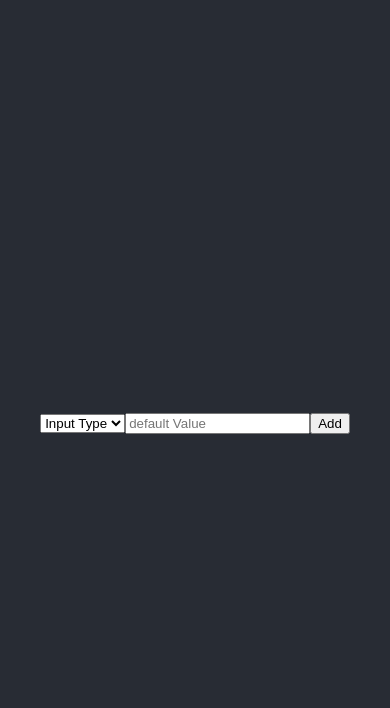
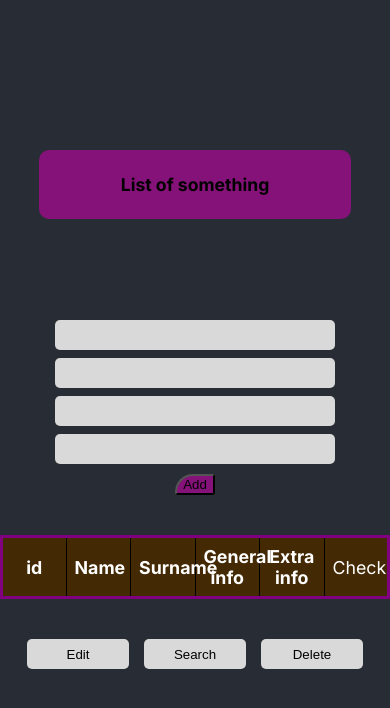
Before and after one commit to DmitriiKob/WebDev, a React (Create React App) app in the folder reactles/: page / in a window 390 px wide. Shown: the top 708 px of the page. Built offline with nearby package versions, Linux system fonts and the light colour scheme.

Commit message:
table_secondLessom

```diff
--- a/reactles/src/App.js
+++ b/reactles/src/App.js
@@ -17,6 +17,7 @@ import Pointer from './Pointer';
 import FormFocus from './FormFocus';
 import TimeClick from './TImeClick';
 import FormGenerator from './FormGenerator';
+import Table from './Table';
 function App() {
   const [text, setText] = useState('Lorem ipsum, dolor sit amet consectetur adipisicing elit. Porro est fugit corporis laborum eos quos! Vel, voluptas error laborum iure aliquam quae, ratione, alias optio accusantium eum sint corporis porro?')
   console.log(1)
@@ -40,7 +41,8 @@ function App() {
       {/* <InputWord /> */}
       {/* <FormFocus/> */}
       {/* <TimeClick /> */}
-      <FormGenerator/>
+      {/* <FormGenerator/> */}
+      <Table />
       </header>
     {console.log(2)}
     </div>
--- a/reactles/src/FormGenerator.jsx
+++ b/reactles/src/FormGenerator.jsx
@@ -12,20 +12,42 @@ const FormGenerator = () => {
     return(
         <div>
         <div>
-            <select onChange={(event)=>setActiveType(event.target.value)}>
+            <select value={activeType} onChange={(event)=>setActiveType(event.target.value)}>
                 <option value="">Input Type</option>
                 <option value="text">Text</option>
                 <option value="number">Number</option>
                 <option value="Email">Email</option>
                 <option value="password">password</option>
+                <option value="checkbox">1</option>
             </select>
-            <input type="text" placeholder="default Value" onChange={(event)=>setDefaultValue(event.target.value)}/>
+            <input type="text" placeholder="default Value"
+            onChange={(event)=>setDefaultValue(event.target.value)}
+            value={defaultValue}/>
             <button onClick={add}>Add</button>
         </div>
         <div>
-            {activeType}
-            {defaultValue}
-        </div>
+                {inputList.map((input, index) => (
+                    <div key={index} >
+                        <input  type={input.type} defaultValue={input.value}/>
+                        <select  onChange={(event)=>setInputList((prev)=>{
+                            return prev.map((item, key)=>{
+                                if(index === key){
+                                    return {...item, type: event.target.value}
+                                }
+                            })
+                        })} ><option value="">Input Type</option>
+                            <option value="text">Text</option>
+                            <option value="number">Number</option>
+                            <option value="Email">Email</option>
+                            <option value="password">password</option>
+                            <option value="checkbox">Check</option>
+                        </select>
+                        <button onClick={()=>setInputList((prev)=>{
+                            return prev.filter((_, key)=>key !== index)
+                        })}>Delete</button>
+                    </div>
+                ))}
+            </div>
         </div>
     )
 }
--- /dev/null
+++ b/reactles/src/Table.jsx
@@ -0,0 +1,100 @@
+import "./Table.scss";
+import { useState } from "react";
+
+const validate = (values) => {
+    const errors = {}
+    if(values.name && values.name[0].toUpperCase() !== values.name[0]){
+        errors.name = 'First letter in the name field must be capital'
+    }
+    if(!values.name){
+        errors.name = 'Name required'
+    }
+    if(!values.surname){
+        errors.surname = 'Surname required'
+    }
+    if(!values.gi){
+        errors.gi = 'General Info required'
+    }
+    if(!values.ei){
+        errors.ei = 'Extra Info required'
+    }
+    return errors
+}
+
+const Table = () => {
+  const [tableList, setTableList] = useState([]);
+  const [errors, setErrors] = useState({});
+  const [formData, setFormData] = useState({
+    name: "",
+    surname: "",
+    gi: "",
+    ei: "",
+  });
+  const submit = (event) => {
+    event.preventDefault()
+    const e = validate(formData)
+    console.log(e)
+    if(JSON.stringify(e) !== "{}"){
+        setErrors(e)
+        return
+    }
+    setTableList((prev) => [...prev, {...formData, id:prev.length + 1}])
+    setFormData({
+        name: "",
+        surname: "",
+        gi: "",
+        ei: "",
+  })
+}
+  return (
+    <div>
+      <div className="list">List of something</div>
+      <div className="form_container">
+        <form id="input_form" onSubmit={submit}>
+            {errors.name}
+        <input className="input_btns" value={formData.name} onChange={(event)=>setFormData((prev)=>({...prev, name:event.target.value}))}/>
+            {errors.surname}
+          <input className="input_btns" value={formData.surname} onChange={(event)=>setFormData((prev)=>({...prev, surname:event.target.value}))}/>
+            {errors.gi}
+          <input className="input_btns" value={formData.gi} onChange={(event)=>setFormData((prev)=>({...prev, gi:event.target.value}))}/>
+            {errors.ei}
+          <input className="input_btns" value={formData.ei} onChange={(event)=>setFormData((prev)=>({...prev, ei:event.target.value}))}/>
+          <input className="add" type="submit" value="Add" />
+        </form>
+      </div>
+      <table>
+        <thead>
+          <tr className="raws">
+            <th>id</th>
+            <th>Name</th>
+            <th>Surname</th>
+            <th>General info</th>
+            <th>Extra info</th>
+            <td>Check</td>
+          </tr>
+        </thead>
+        <tbody>
+          {tableList.map((item) => (
+            <tr className="raws" key={item.id}>
+              <td>{item.id}</td>
+              <td>{item.name}</td>
+              <td>{item.surname}</td>
+              <td>{item.gi}</td>
+              <td>{item.ei}</td>
+              <td>
+                <input type="checkbox" />
+              </td>
+            </tr>
+          ))}
+        </tbody>
+      </table>
+      <div className="return_btns">
+        <button>Edit</button>
+        <button>Search</button>
+        <button>Delete</button>
+      </div>
+    </div>
+  );
+};
+
+export default Table;
--- /dev/null
+++ b/reactles/src/Table.scss
@@ -0,0 +1,133 @@
+@import url('https://fonts.googleapis.com/css2?family=Inter:wght@400;700&display=swap');
+
+* {
+  box-sizing: border-box;
+}
+
+body {
+  display: flex;
+  flex-direction: column;
+  font-family: 'Inter', sans-serif;
+  width: 100vw;
+  min-height: 100vh;
+  background: #1C181C;
+  margin: 0;
+  padding: 0;
+}
+
+.list {
+  display: flex;
+  align-items: center;
+  justify-content: center;
+  width: 80vw;
+  margin: 2vw auto 0;
+  padding: 1.5rem 0;
+  background: #841278;
+  border-radius: 10px;
+  font-weight: 900;
+  font-size: 2rem;
+  color: #000000;
+}
+
+.form_container {
+  display: flex;
+  justify-content: space-around;
+  width: 80vw;
+  margin: 12vh auto 0;
+}
+
+.input_btns,
+button {
+  width: 15%;
+  height: 30px;
+  background: #D9D9D9;
+  margin-inline: 2%;
+  border-radius: 5px;
+  border: 0;
+}
+
+.add {
+  background: #841278;
+  border-radius: 30px 5px 5px 5px;
+}
+
+table {
+  position: relative;
+  table-layout: fixed;
+  width: 80vw;
+  border-collapse: collapse;
+  border: 3px solid purple;
+  background-color: rgb(68, 41, 5);
+  margin: 130px auto;
+}
+
+th,
+td {
+  border: 1px solid black;
+  padding: 8px;
+}
+
+.return_btns {
+  display: flex;
+  justify-content: space-around;
+  width: 60vw;
+  margin: 25px auto;
+}
+
+
+@media screen and (max-width: 1024px) {
+  .list {
+    font-size: 1.5rem;
+  }
+
+  table {
+    width: 90vw;
+    margin: 80px auto;
+  }
+}
+
+@media screen and (max-width: 768px) {
+  .list {
+    font-size: 1.25rem;
+  }
+
+  .input_btns,
+  button {
+    width: 35%;
+  }
+
+  table {
+    width: 95vw;
+    margin: 50px auto;
+  }
+
+  .return_btns {
+    width: 80vw;
+  }
+}
+
+@media screen and (max-width: 480px) {
+  .list {
+    font-size: 1.1rem;
+  }
+
+  .input_btns,
+  button {
+    width: 90%;
+    margin-bottom: 0.5rem;
+  }
+
+  .form_container {
+    flex-direction: column;
+    align-items: center;
+  }
+
+  table {
+    width: 100vw;
+    margin: 40px auto;
+  }
+
+  .return_btns {
+    width: 90vw;
+  }
+}
```
